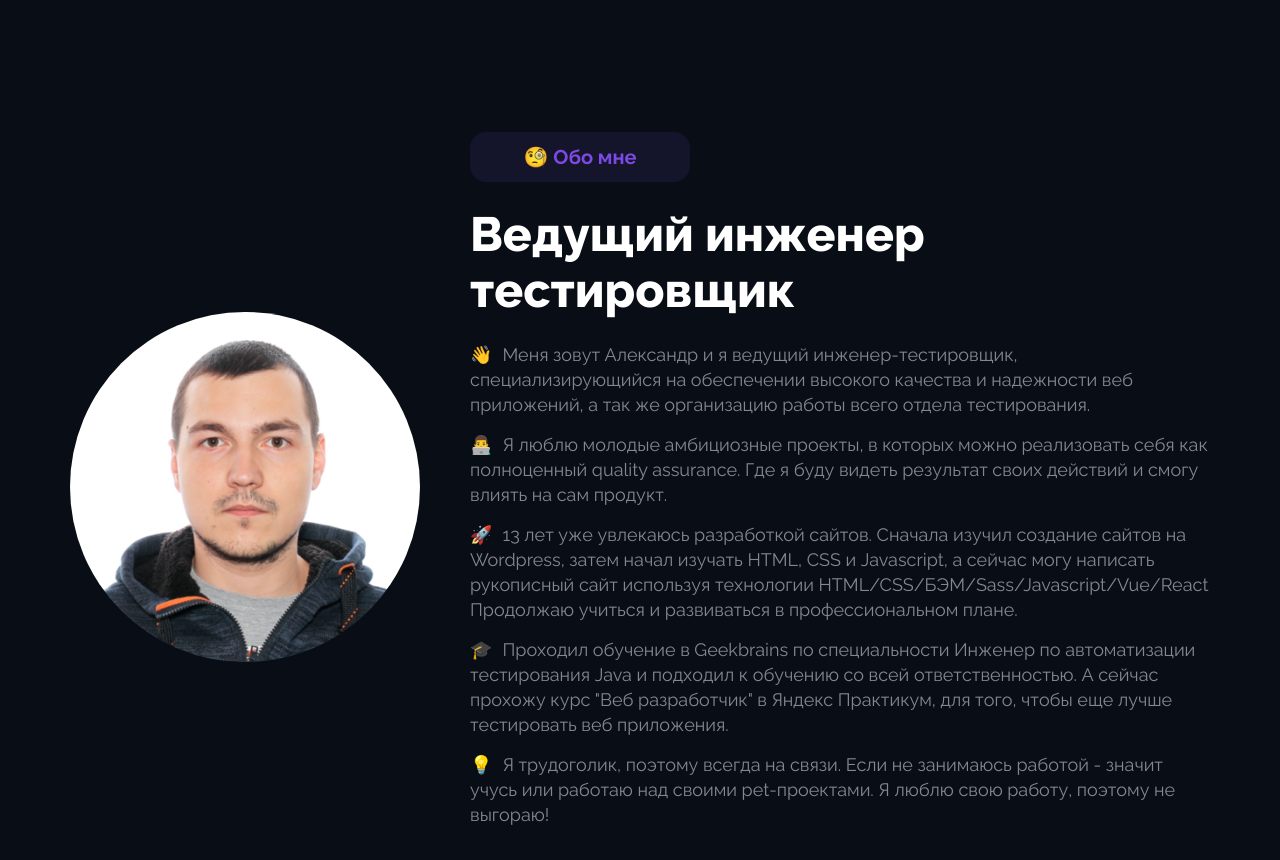
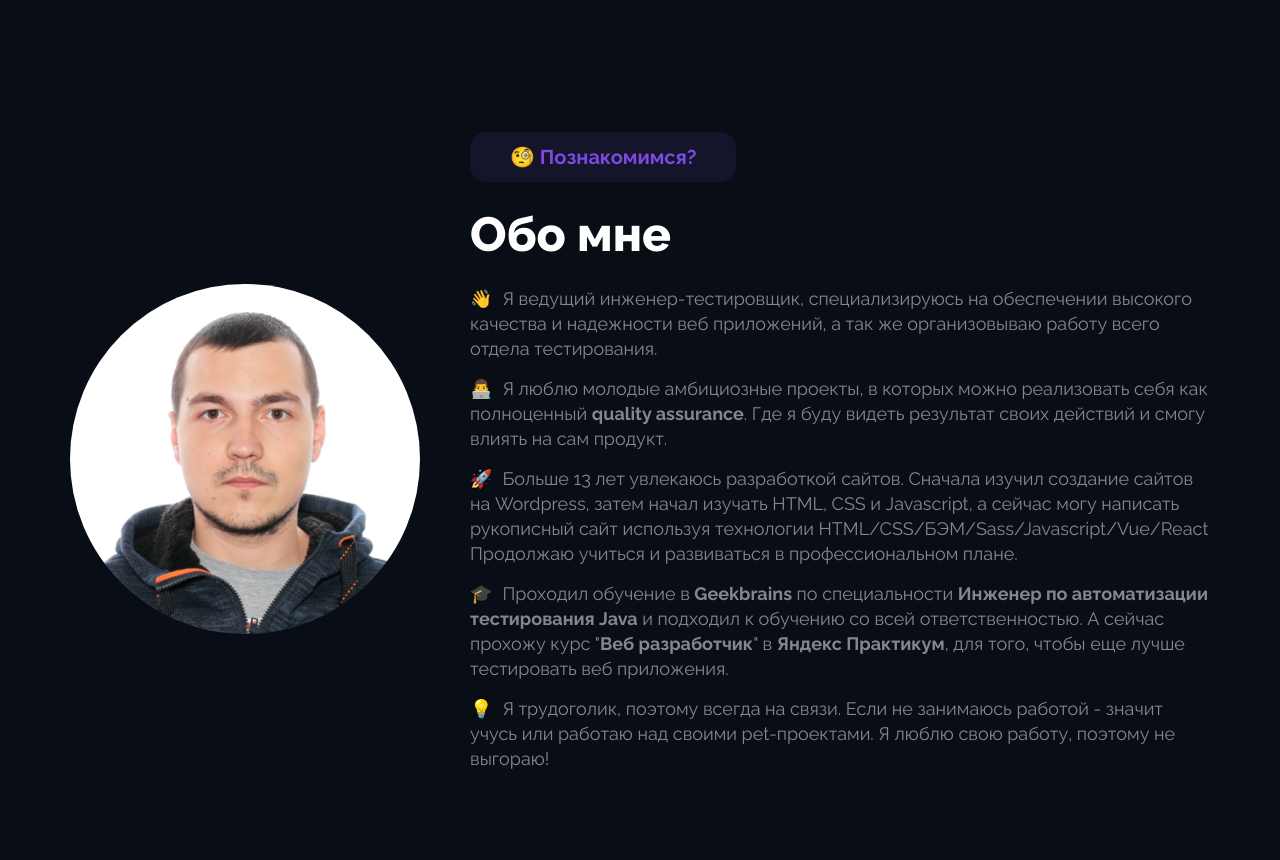
Before and after one commit to AleksandrZimin/portfolio, a React app: page / in a window 1280 px wide. Shown: the part 960-1820 px from the top of the page. Built offline with nearby package versions, Linux system fonts and the light colour scheme.

Commit message:
добавил динамическое приветствие и не значительные исправления текста

```diff
--- a/src/components/About.css
+++ b/src/components/About.css
@@ -30,19 +30,16 @@ margin-bottom: 15px;
 }
 
 .about-text-item-first {
-   width: 160px;
-height: 45px;
-flex-shrink: 0;
-   border-radius: 16px;
+width: max-content;
+border-radius: 16px;
 background: rgba(123, 74, 226, 0.10);
-   display: flex;
-width: 140px;
+display: flex;
+
 height: 50px;
 padding: 0 40px;
 flex-direction: column;
 justify-content: center;
-flex-shrink: 0;
-   color: #7B4AE2;
+color: #7B4AE2;
 text-align: center;
 font-family: Raleway;
 font-size: 20px;
--- a/src/components/About.js
+++ b/src/components/About.js
@@ -8,31 +8,32 @@ function About() {
       <img src={myPhoto} alt="об" className="about-photo"></img>
       <div className="about-text">
         <span className="about-text-item-first" id="about">
-          🧐 Обо мне
+          🧐 Познакомимся?
         </span>
-        <h2 className="about-text-h1">Ведущий инженер тестировщик</h2>
+        <h2 className="about-text-h1">Обо мне</h2>
         <p className="about-text-item">
-          <icon>👋</icon>Меня зовут Александр и я ведущий инженер-тестировщик,
-          специализирующийся на обеспечении высокого качества и надежности веб
-          приложений, а так же организацию работы всего отдела тестирования.
+          <icon>👋</icon>Я ведущий инженер-тестировщик, специализируюсь на
+          обеспечении высокого качества и надежности веб приложений, а так же
+          организовываю работу всего отдела тестирования.
         </p>
         <p className="about-text-item">
           <icon>👨‍💻</icon>Я люблю молодые амбициозные проекты, в которых можно
-          реализовать себя как полноценный quality assurance. Где я буду видеть
-          результат своих действий и смогу влиять на сам продукт.
+          реализовать себя как полноценный <b>quality assurance</b>. Где я буду
+          видеть результат своих действий и смогу влиять на сам продукт.
         </p>
         <p className="about-text-item">
-          <icon>🚀</icon>13 лет уже увлекаюсь разработкой сайтов. Сначала изучил
-          создание сайтов на Wordpress, затем начал изучать HTML, CSS и
+          <icon>🚀</icon>Больше 13 лет увлекаюсь разработкой сайтов. Сначала
+          изучил создание сайтов на Wordpress, затем начал изучать HTML, CSS и
           Javascript, а сейчас могу написать рукописный сайт используя
           технологии HTML/CSS/БЭМ/Sass/Javascript/Vue/React Продолжаю учиться и
           развиваться в профессиональном плане.
         </p>
         <p className="about-text-item">
-          <icon>🎓</icon>Проходил обучение в Geekbrains по специальности Инженер
-          по автоматизации тестирования Java и подходил к обучению со всей
-          ответственностью. А сейчас прохожу курс "Веб разработчик" в Яндекс
-          Практикум, для того, чтобы еще лучше тестировать веб приложения.
+          <icon>🎓</icon>Проходил обучение в <b>Geekbrains</b> по специальности{" "}
+          <b>Инженер по автоматизации тестирования Java</b> и подходил к
+          обучению со всей ответственностью. А сейчас прохожу курс "
+          <b>Веб разработчик</b>" в <b>Яндекс Практикум</b>, для того, чтобы еще
+          лучше тестировать веб приложения.
         </p>
         <p className="about-text-item">
           <icon>💡</icon>Я трудоголик, поэтому всегда на связи. Если не
--- a/src/components/Promo.js
+++ b/src/components/Promo.js
@@ -1,4 +1,4 @@
-import React from "react";
+import React, { useState, useEffect } from "react";
 import "./Promo.css";
 import github from "../image/github.png";
 import telegram from "../image/telegram_logo_circle_icon_134012.png";
@@ -7,17 +7,36 @@ import vk from "../image/1486147202-social-media-circled-network10_79475.png";
 import photo from "../image/AvatarAndIcons (1).png";
 
 function Promo() {
+  const [greeting, setGreeting] = useState("Добрый день!");
+
+  useEffect(() => {
+    const currentHour = new Date().getHours();
+    let newGreeting;
+
+    if (currentHour >= 5 && currentHour < 12) {
+      newGreeting = "Доброе утро!";
+    } else if (currentHour >= 12 && currentHour < 18) {
+      newGreeting = "Добрый день!";
+    } else if (currentHour >= 18 || currentHour < 23) {
+      newGreeting = "Добрый вечер!";
+    } else if (currentHour >= 23 || currentHour < 5) {
+      newGreeting = "Доброй ночи!";
+    }
+
+    setGreeting(newGreeting);
+  }, []);
+
   return (
     <div className="promo">
       <div className="promo-left">
         <div className="promo-left-hello">
           <span className="promo-left-hello-text" id="main">
-            <icon>👋</icon> Добрый день!
+            <icon>👋</icon> {greeting}
           </span>
         </div>
         <div className="promo-left-name">Зимин Александр</div>
         <div className="promo-left-job">
-          Ведущий инженер тестировщик Senior QA engineer
+          Ведущий инженер тестировщик<br></br> Senior QA engineer
         </div>
         <div className="promo-left-icons">
           <ul className="promo-left-icons-list">
```
